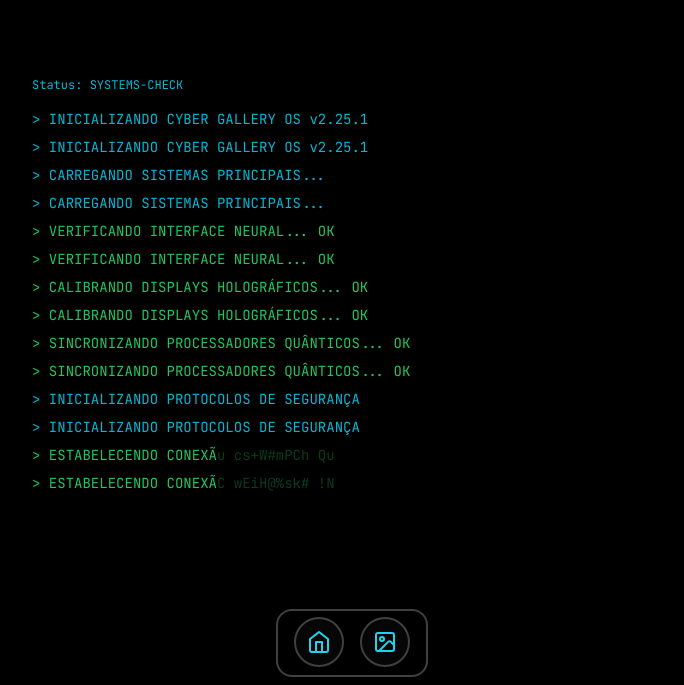
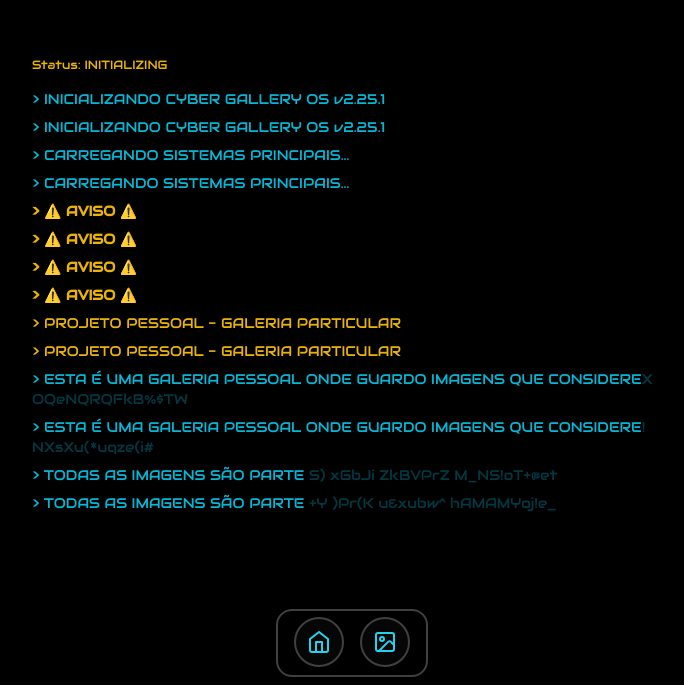
Before and after one commit to Rudio1/cyberGallery, a React (Vite) app: page /gallery in a window 1280 px wide. Shown: the part 115-800 px from the top of the page, without its empty margins (288-972 px from the left). Built offline with nearby package versions, Linux system fonts and the light colour scheme.

Commit message:
feat: adding new fonts to texts and change bootsequence to warning text chat

```diff
--- a/src/components/GridDistortion.tsx
+++ b/src/components/GridDistortion.tsx
@@ -225,7 +225,7 @@ const GridDistortion: React.FC<GridDistortionProps> = ({
       ref={containerRef}
       className={`w-full h-full overflow-hidden ${className} relative`}
     >
-      <div className="absolute inset-0 flex items-center justify-center text-[10rem] font-black select-none mix-blend-exclusion text-white z-10">
+      <div className="absolute inset-0 flex items-center justify-center text-[10rem] font-forta select-none mix-blend-exclusion text-white z-10">
         Gallery
       </div>
     </div>
--- a/src/index.css
+++ b/src/index.css
@@ -1,6 +1,28 @@
+@import url('https://fonts.googleapis.com/css2?family=Audiowide&display=swap');
+
+@font-face {
+  font-family: 'Piximisa';
+  src: url('/fonts/Piximisa.ttf') format('truetype');
+  font-weight: normal;
+  font-style: normal;
+}
+
+@font-face {
+  font-family: 'Forta';
+  src: url('/fonts/Forta.ttf') format('truetype');
+  font-weight: normal;
+  font-style: normal;
+}
+
 @tailwind base;
 @tailwind components;
 @tailwind utilities;
+
+@layer base {
+  html {
+    font-family: 'Audiowide', cursive;
+  }
+}
 
 html, body {
   overflow-x: hidden;
--- a/src/pages/Gallery.tsx
+++ b/src/pages/Gallery.tsx
@@ -8,7 +8,7 @@ import Dock from '../components/Dock';
 import { artworks } from '../data/artworks';
 
 type ViewMode = 'grid' | 'fullscreen';
-type BootPhase = 'initializing' | 'systems-check' | 'security' | 'complete' | 'ready';
+type BootPhase = 'initializing' | 'systems-check' | 'security' | 'complete' | 'ready' | 'warning';
 
 const Gallery = () => {
   const navigate = useNavigate();
@@ -32,8 +32,7 @@ const Gallery = () => {
 
   useEffect(() => {
     const bootSequence = async () => {
-      // Verifica se o usuário já viu a sequência de boot
-      const hasSeenBoot = localStorage.getItem('hasSeenBoot');
+      const hasSeenBoot = false;
       if (hasSeenBoot) {
         setLoading(false);
         return;
@@ -49,6 +48,19 @@ const Gallery = () => {
       await new Promise(r => setTimeout(r, 1000));
       addLine('> CARREGANDO SISTEMAS PRINCIPAIS...');
       await new Promise(r => setTimeout(r, 800));
+
+      setBootPhase('warning');
+      addLine('> ⚠️ AVISO ⚠️');
+      addLine('> ⚠️ AVISO ⚠️');
+      await new Promise(r => setTimeout(r, 800));
+      addLine('> PROJETO PESSOAL - GALERIA PARTICULAR');
+      await new Promise(r => setTimeout(r, 1000));
+      addLine('> ESTA É UMA GALERIA PESSOAL ONDE GUARDO IMAGENS QUE CONSIDEREI INTERESSANTES.');
+      await new Promise(r => setTimeout(r, 1000));
+      addLine('> TODAS AS IMAGENS SÃO PARTE DA MINHA COLEÇÃO PARTICULAR.');
+      await new Promise(r => setTimeout(r, 1000));
+      addLine('> ESTE É UM PROJETO INDIVIDUAL SEM FINS COMERCIAIS.');
+      await new Promise(r => setTimeout(r, 2000));
 
       // Systems check
       setBootPhase('systems-check');
@@ -92,15 +104,15 @@ const Gallery = () => {
             exit={{ opacity: 0 }}
             className="fixed inset-0 bg-black z-50 flex items-center justify-center"
           >
-            <div className="max-w-2xl w-full space-y-2 p-4 font-mono text-sm">
+            <div className="max-w-2xl w-full space-y-2 p-4 font-audiowide text-sm">
               <div className="text-xs mb-4">
                 <DecryptedText
                   text={`Status: ${bootPhase === 'complete' ? 'COMPLETO' : bootPhase.toUpperCase()}`}
                   speed={30}
                   sequential={true}
                   animateOn="view"
-                  className={bootPhase === 'complete' ? 'text-green-500' : 'text-cyan-500'}
-                  encryptedClassName={bootPhase === 'complete' ? 'text-green-500/30' : 'text-cyan-500/30'}
+                  className={bootPhase === 'warning' ? 'text-yellow-500' : bootPhase === 'complete' ? 'text-green-500' : 'text-cyan-500'}
+                  encryptedClassName={bootPhase === 'warning' ? 'text-yellow-500/30' : bootPhase === 'complete' ? 'text-green-500/30' : 'text-cyan-500/30'}
                 />
               </div>
               {terminalLines.map((line, index) => (
@@ -114,8 +126,14 @@ const Gallery = () => {
                     speed={30}
                     sequential={true}
                     animateOn="view"
-                    className={line.includes('OK') ? 'text-green-500' : 'text-cyan-500'}
-                    encryptedClassName={line.includes('OK') ? 'text-green-500/30' : 'text-cyan-500/30'}
+                    className={line.includes('AVISO') ? 'text-yellow-500 font-bold' :
+                             line.includes('OK') ? 'text-green-500' :
+                             line.includes('PROJETO PESSOAL') ? 'text-yellow-500' :
+                             'text-cyan-500'}
+                    encryptedClassName={line.includes('AVISO') ? 'text-yellow-500/30' :
+                                      line.includes('OK') ? 'text-green-500/30' :
+                                      line.includes('PROJETO PESSOAL') ? 'text-yellow-500/30' :
+                                      'text-cyan-500/30'}
                   />
                 </motion.div>
               ))}
--- a/tailwind.config.js
+++ b/tailwind.config.js
@@ -4,8 +4,9 @@ export default {
   theme: {
     extend: {
       fontFamily: {
-        sans: ['Inter', 'system-ui', 'sans-serif'],
+        sans: ['Audiowide', 'cursive'],
         mono: ['JetBrains Mono', 'monospace'],
+        forta: ['Forta', 'system-ui', 'sans-serif'],
       },
       animation: {
         'pulse': 'pulse 2s cubic-bezier(0.4, 0, 0.6, 1) infinite',
```
Also changed, not shown: public/fonts/Forta.ttf (added), public/fonts/license.txt (added).
